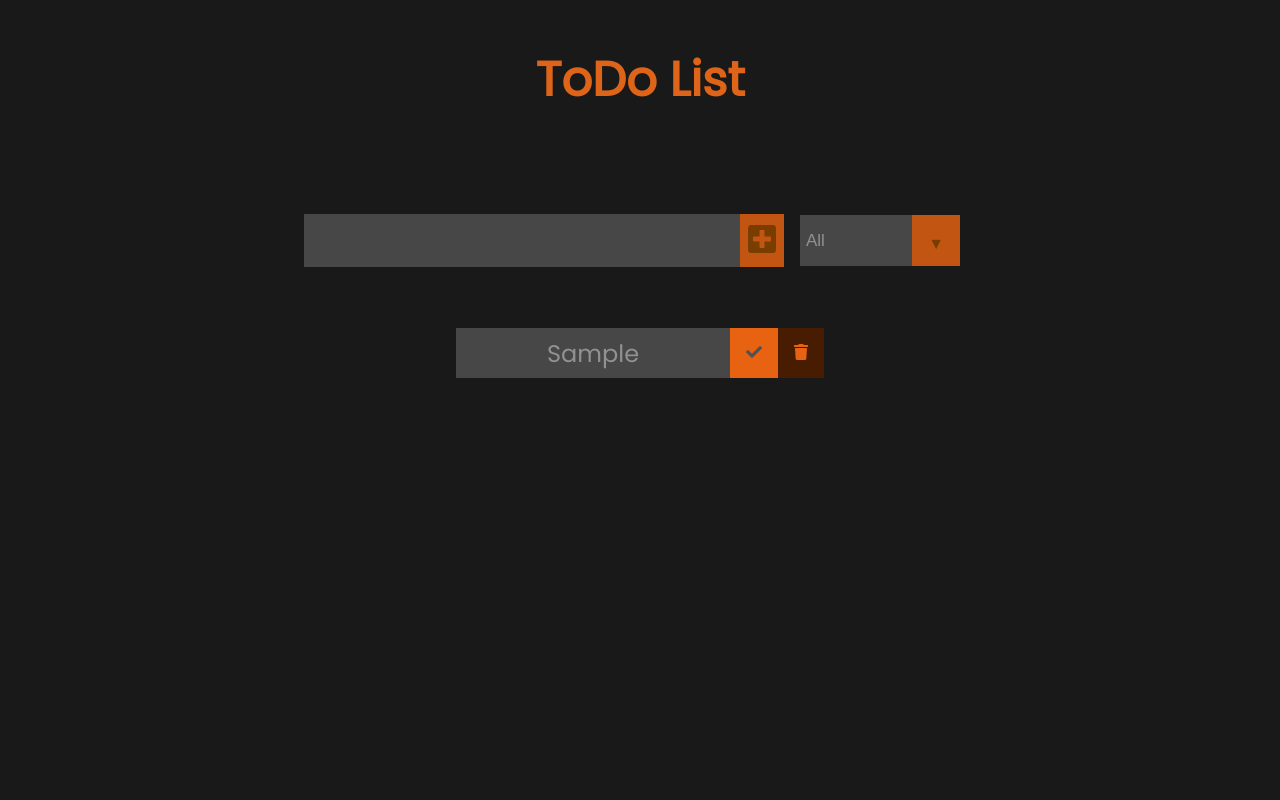
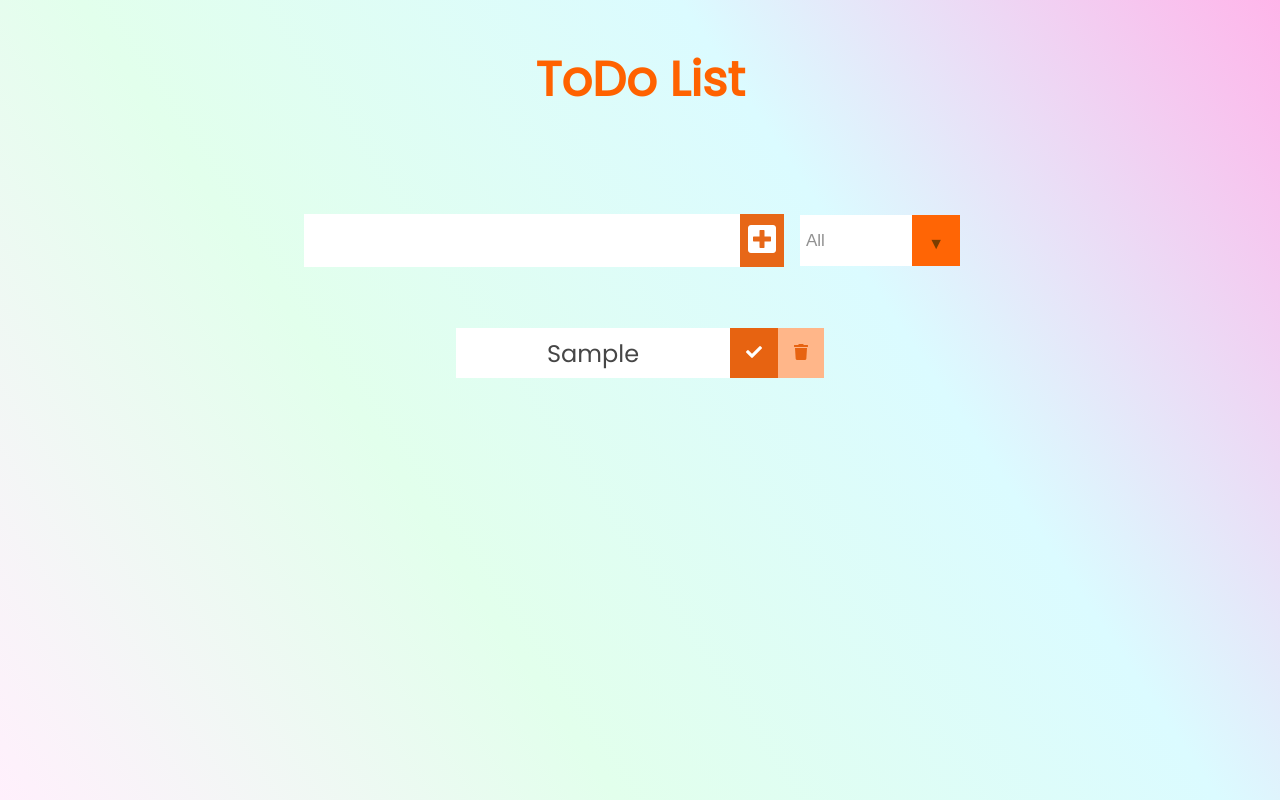
Before and after one commit to Janiru/ToDo-With-React, a React (Create React App) app: page / in a window 1280 px wide. Both pictures are taken after typing "Sample" into the empty fields and a click on the button 762 px from the left and 240 px from the top of the page. Built offline with nearby package versions, Linux system fonts and the light colour scheme.

Commit message:
Add light theme

```diff
--- a/src/index.css
+++ b/src/index.css
@@ -7,12 +7,16 @@
 
 body
 {
-    background:#191919;
+    background: rgb(255,181,234);
+background: linear-gradient(236deg, rgba(255,181,234,1) 0%, rgba(219,251,255,1) 33%, rgba(226,255,236,1) 66%, rgba(255,240,252,1) 100%, rgba(255,236,251,1) 100%);
     font-family: 'Poppins', sans-serif;
+    background-repeat: no-repeat;
+    background-size: cover;
     min-width: 100vh;
+    height: 100vh;
 }
 body header h1{
-    color: #dd6418;
+    color: #ff6200;
     ;
 }
 
@@ -37,7 +41,7 @@ form button
     font-size: 2rem;
     font-weight: 500;
     border: none;
-    background: #474747;
+    background: #ffffff;
     color: #919191;
     text-align: center;
 
@@ -51,15 +55,16 @@ form input:focus
 form button
 {
     color: rgb(122 61 0);
-    background: #c15511;
+    background: #e76717;
     cursor: pointer;
+    color: #ffffff;
     transition: all 0.3s ease;
 
 }
 form button:hover
 {
-    background: #474747;
-    color: #d46a28;
+    background: #ff740296;
+    color: #fa690f;
 }
 .todo-container
 {
@@ -75,8 +80,8 @@ form button:hover
 .todo
 {
     margin: 0.5rem;
-    background: #474747;
-    color: #919191;
+    background: #ffffff;
+    color: #464646;
     text-align: center;
     font-size: 1.5rem;
     display: flex;
@@ -86,7 +91,7 @@ form button:hover
 }
 .todo:hover
 {
-    background: #474747c9;
+    background: rgb(241, 241, 241);
 }
 .todo li
 {
@@ -94,7 +99,7 @@ form button:hover
 }
 .trash-btn, .complete-btn
 {
-    background: #481c00;
+    background: #ff640477;
     color: #e76311;
     border: none;
     padding: 1rem;
@@ -105,7 +110,7 @@ form button:hover
 .complete-btn
 {
     background: #e76311;
-    color: #515151;
+    color: #ffffff;
 }
 .complete-btn:hover
 {
@@ -151,7 +156,7 @@ select
 }
 select
 {
-    background: #474747;
+    background: #ffffff;
     color: #919191;
     width: 10rem;
     cursor: pointer;
@@ -162,7 +167,7 @@ select
     content: "\25BC";
     position: absolute;
     color: rgb(122 61 0);
-    background: #c15511;
+    background: #ff6505;
     top: 0;
     right: 0;
     padding: 1rem;
@@ -172,8 +177,8 @@ select
 
 .select:hover::after
 {
-    background: #474747;
-    color: #d36926;
+    background: #ff5e0081;
+    color: #ff6200;
 }
 select option
 {
```
